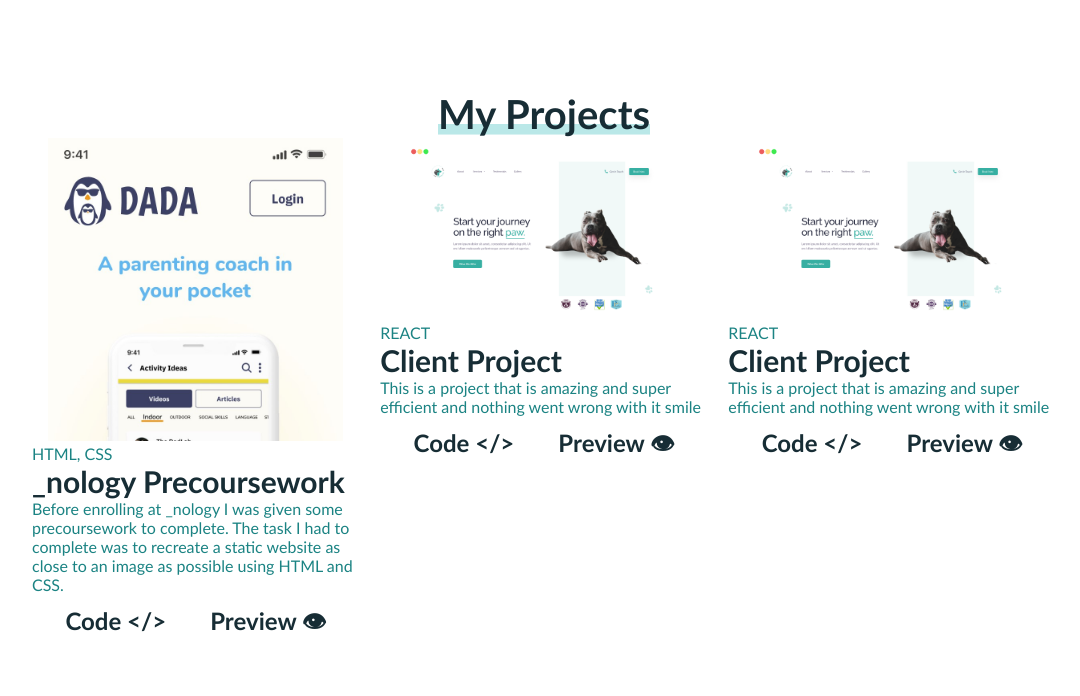
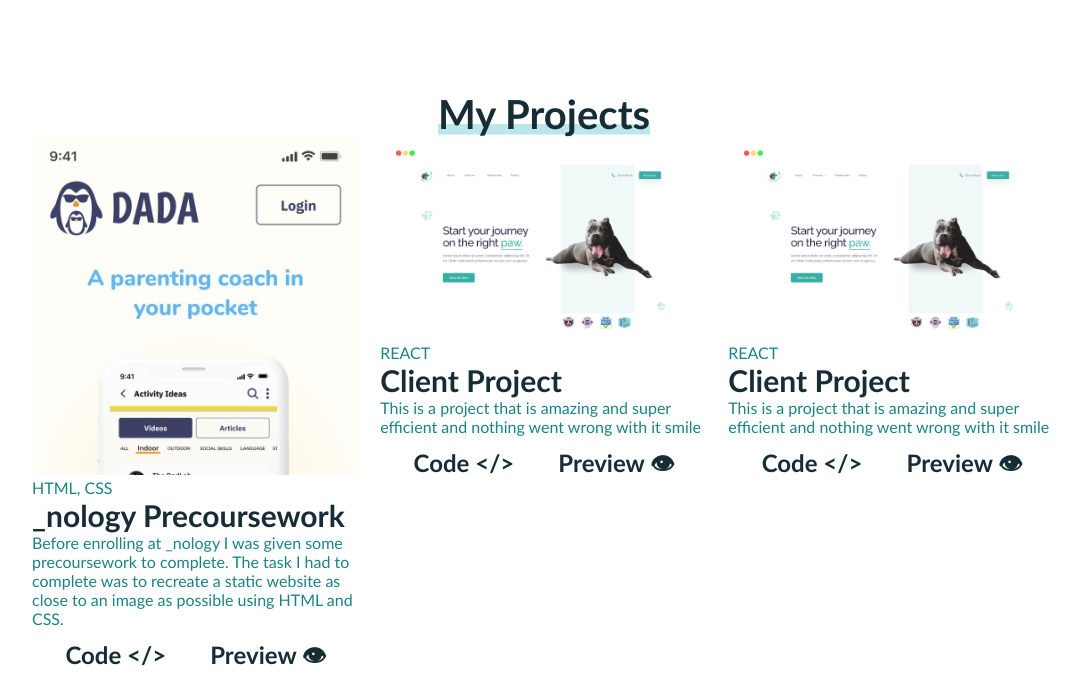
Before and after one commit to DexterFreeman/Portfolio, a plain HTML site: page index.html in a window 1280 px wide. Shown: the part 1380-2076 px from the top of the page, without its empty margins (96-1176 px from the left). Drawn offline with Linux system fonts and the light colour scheme.

Commit message:
Updated project image sizing so it isn't tiny & saved $color-text-blue;

```diff
--- a/defaultview.scss
+++ b/defaultview.scss
@@ -181,9 +181,9 @@ p {
       }
 
       img {
-        width: 90%;
+        width: 100%;
         //max-width to stop overflow.
-        max-width: 30vw;
+        max-width: 60vw;
       }
     }
   }
```
Also changed, not shown: style.css, 1 other file.
